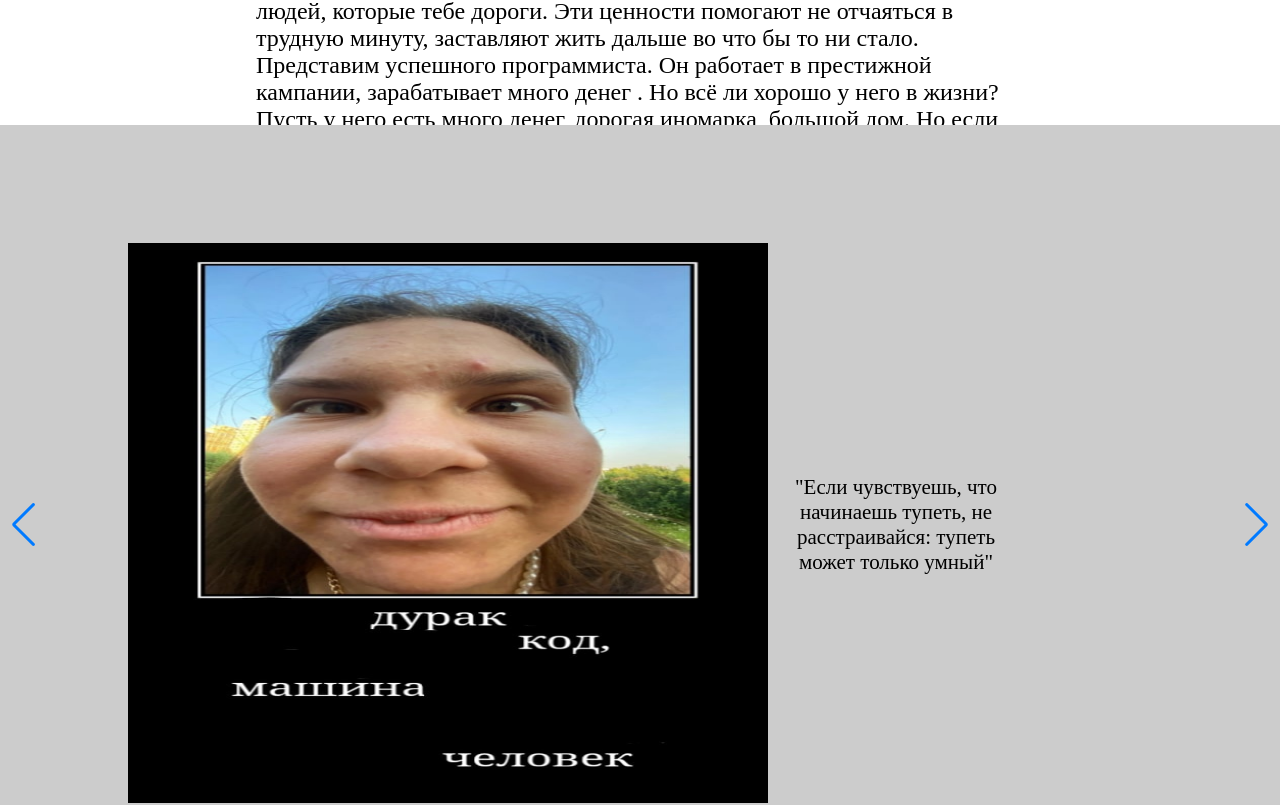
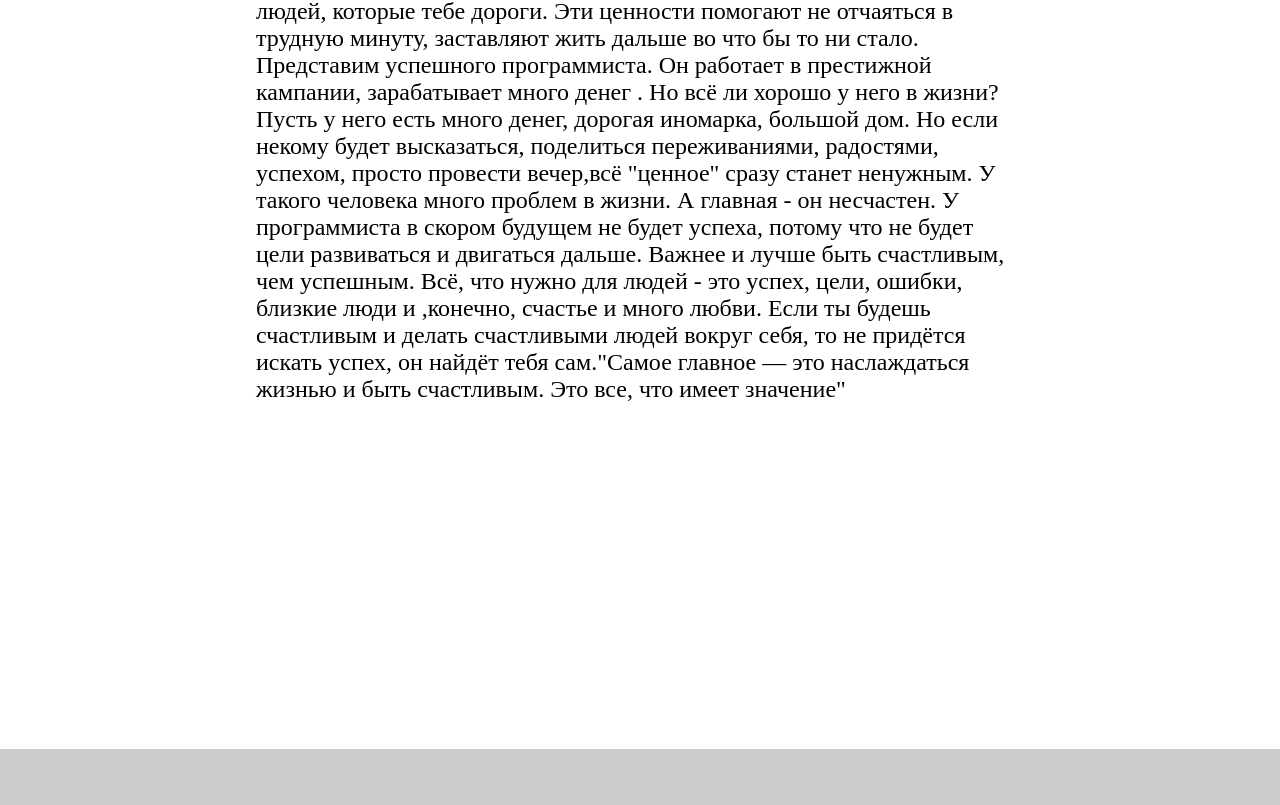
Before and after one commit to ippishio/msu-jrnl, a React (Create React App) app: page / in a window 1280 px wide. Shown: the part 1315-2120 px from the top of the page. Built offline with nearby package versions, Linux system fonts and the light colour scheme.

Commit message:
Rereacting

```diff
--- a/src/components/swiper.css
+++ b/src/components/swiper.css
@@ -1,7 +1,7 @@
 
 .about_swip{
     overflow-x: hidden;
-    margin-top: 400px;
+    margin-top: 80%;
 }
 .about_sw{
     overflow-x: hidden;
```
Also changed, not shown: 6 other files (tests, documents, lock files or other folders).
